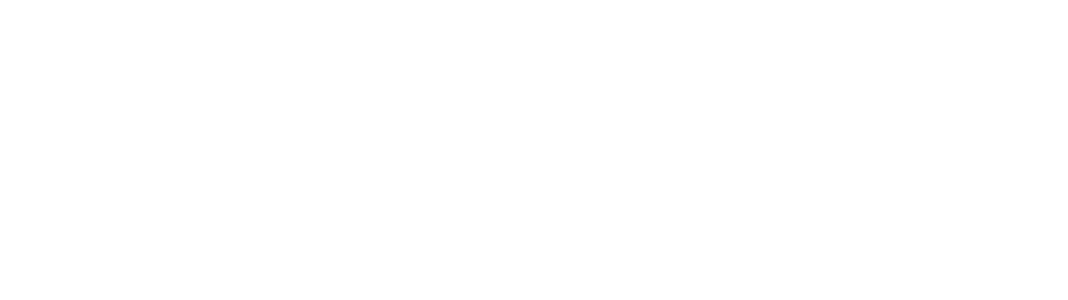
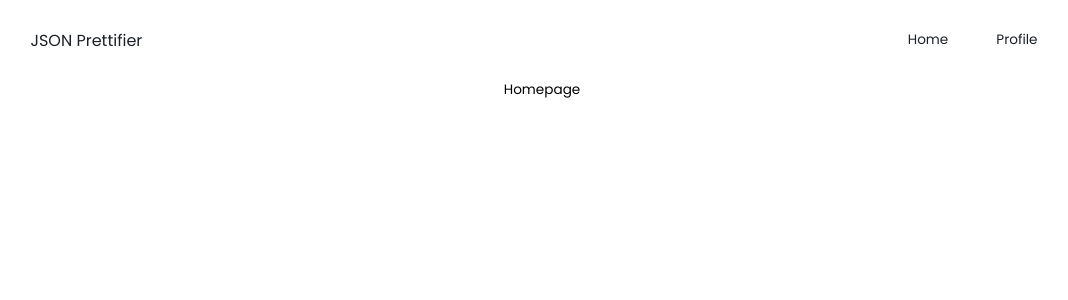
Before and after one commit to Aakash1103Jha/json-prettifier, a React (Create React App) app in the folder client/: page / in a window 1280 px wide. Shown: the top 300 px of the page, without its empty margins (98-1166 px from the left). Built offline with nearby package versions, Linux system fonts and the light colour scheme.

Commit message:
UI changes and improvements
- using react-router and react-router-dom
- added a default and dark theme
- cretaing navbar using definition in json

```diff
--- a/client/package.json
+++ b/client/package.json
@@ -12,6 +12,8 @@
     "@types/react-dom": "^18.0.4",
     "react": "^18.1.0",
     "react-dom": "^18.1.0",
+    "react-router": "^6.3.0",
+    "react-router-dom": "^6.3.0",
     "react-scripts": "5.0.1",
     "typescript": "^4.6.4",
     "web-vitals": "^2.1.4"
@@ -39,5 +41,9 @@
       "last 1 firefox version",
       "last 1 safari version"
     ]
+  },
+  "devDependencies": {
+    "@types/react-router": "^5.1.18",
+    "@types/react-router-dom": "^5.3.3"
   }
 }
--- a/client/public/index.html
+++ b/client/public/index.html
@@ -47,7 +47,7 @@
 
 		<title>JSON Prettifier</title>
 	</head>
-	<body>
+	<body theme="">
 		<div id="root"></div>
 	</body>
 </html>
--- a/client/src/App.tsx
+++ b/client/src/App.tsx
@@ -1,7 +1,16 @@
 import { type FC } from "react"
+import { Route, Routes } from "react-router"
+import Navbar from "./components/Navbar/Navbar"
 
 const App: FC = () => {
-	return <div></div>
+	return (
+		<div className={`App`}>
+			<Navbar />
+			<Routes>
+				<Route path="/" element={<p>Homepage</p>} />
+			</Routes>
+		</div>
+	)
 }
 
 export default App
--- /dev/null
+++ b/client/src/components/Navbar/Navbar.json
@@ -0,0 +1,20 @@
+[
+	{
+		"id": 1,
+		"label": "Home",
+		"path": "/",
+		"isPublicRoute": true
+	},
+	{
+		"id": 2,
+		"label": "Profile",
+		"path": "/profile",
+		"isPublicRoute": true
+	},
+	{
+		"id": 3,
+		"label": "Settings",
+		"path": "/settings",
+		"isPublicRoute": false
+	}
+]
--- /dev/null
+++ b/client/src/components/Navbar/Navbar.module.css
@@ -0,0 +1,42 @@
+.navbar,
+.navbar_wrapper,
+.links,
+.link,
+.logo,
+.a {
+	display: flex;
+	align-items: center;
+	height: 100%;
+}
+.navbar {
+	height: 5rem;
+	justify-content: center;
+	padding: 0rem 2rem;
+	background: var(--bg);
+	color: var(--text);
+	width: 100%;
+}
+.navbar_wrapper {
+	max-width: 1023px;
+	width: 100%;
+	justify-content: space-between;
+	background: transparent;
+}
+.logo {
+	flex: 1;
+}
+.links {
+	flex: 3;
+	justify-content: flex-end;
+}
+.link {
+	margin-left: 1rem;
+}
+.a {
+	padding: 1rem;
+}
+.a:active,
+.a:hover,
+a.active {
+	box-shadow: inset var(--orange) 0px -3px 0px 0px;
+}
--- /dev/null
+++ b/client/src/components/Navbar/Navbar.tsx
@@ -0,0 +1,43 @@
+import { type FC } from "react"
+import { NavLink } from "react-router-dom"
+
+import styles from "./Navbar.module.css"
+import CONFIG from "./Navbar.json"
+
+const Navbar: FC = () => {
+	var isLoggedIn = false
+
+	return (
+		<nav className={`${styles.navbar}`}>
+			<div className={`${styles.navbar_wrapper}`}>
+				<div className={`${styles.logo}`}>JSON Prettifier</div>
+				<ul className={`${styles.links}`}>
+					{CONFIG &&
+						CONFIG.map((conf) => {
+							return (
+								<>
+									{conf.isPublicRoute === true ? (
+										<li key={conf.id} className={`${styles.link}`}>
+											<NavLink className={`${styles.a}`} to={conf.path}>
+												{conf.label}
+											</NavLink>
+										</li>
+									) : (
+										isLoggedIn === true && (
+											<li key={conf.id} className={`${styles.link}`}>
+												<NavLink className={`${styles.a}`} to={conf.path}>
+													{conf.label}
+												</NavLink>
+											</li>
+										)
+									)}
+								</>
+							)
+						})}
+				</ul>
+			</div>
+		</nav>
+	)
+}
+
+export default Navbar
--- a/client/src/index.css
+++ b/client/src/global.css
@@ -5,12 +5,16 @@
 	--green-dark: #2e6535;
 	--green-medium: #347d39;
 	--green-light: #52a057;
-	--text: #cdd9e5;
+	--blue-light: #cdd9e5;
+	--white: #fff;
 	--orange: #ec775c;
 	--transition: 0.2s;
 	--radius-sm: 0.2rem;
 	--radius-md: 0.4rem;
 	--text-shadow: -1px -1px 0 var(--text), 1px -1px 0 var(--gray-dark);
+
+	--text: var(--gray-dark);
+	--bg: var(--white);
 }
 * {
 	padding: 0;
@@ -37,7 +41,15 @@
 button {
 	font-size: calc(0.8rem + 0.1vmin);
 }
-[theme="default"] {
+.App {
+	display: flex;
+	flex-direction: column;
+	align-items: center;
+	min-height: 100vh;
+	width: 100%;
+	background: var(--bg);
 }
 [theme="dark"] {
+	--text: var(--white);
+	--bg: var(--gray-light);
 }
--- a/client/src/index.tsx
+++ b/client/src/index.tsx
@@ -1,13 +1,16 @@
 import React from "react"
 import ReactDOM from "react-dom/client"
-import "./index.css"
+import "./global.css"
 import App from "./App"
 import reportWebVitals from "./reportWebVitals"
+import { BrowserRouter } from "react-router-dom"
 
 const root = ReactDOM.createRoot(document.getElementById("root") as HTMLElement)
 root.render(
 	<React.StrictMode>
-		<App />
+		<BrowserRouter>
+			<App />
+		</BrowserRouter>
 	</React.StrictMode>,
 )
 
```
Also changed, not shown: 1 other file (tests, documents, lock files or other folders).
